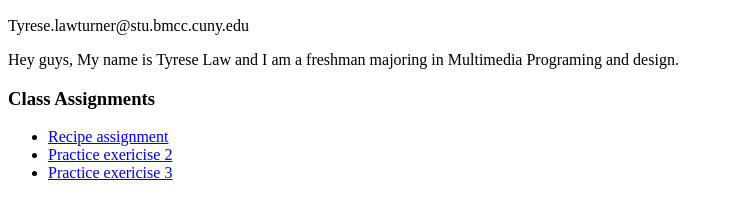
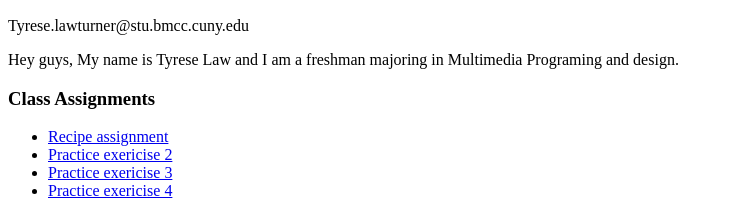
Before and after one commit to TyreseLaw/mmp240A, a plain HTML site: page index.html in a window 1280 px wide. Shown: the part 610-826 px from the top of the page, without its empty margins (0-729 px from the left). Drawn offline with Linux system fonts and the light colour scheme.

Commit message:
Add files via upload

```diff
--- a/index.html
+++ b/index.html
@@ -14,6 +14,7 @@
     	<li><a href="recipe/recipe.html">Recipe assignment</li>
     	<li><a href="exercise2/exercise2.html">Practice exericise 2</a></li>
       <li><a href="exercise3/exercise3.html">Practice exericise 3</a></li>
+      <li><a href="exercise4/exercise4.html">Practice exericise 4</a></li>
     </ul>
   </body>
 </html>
```
